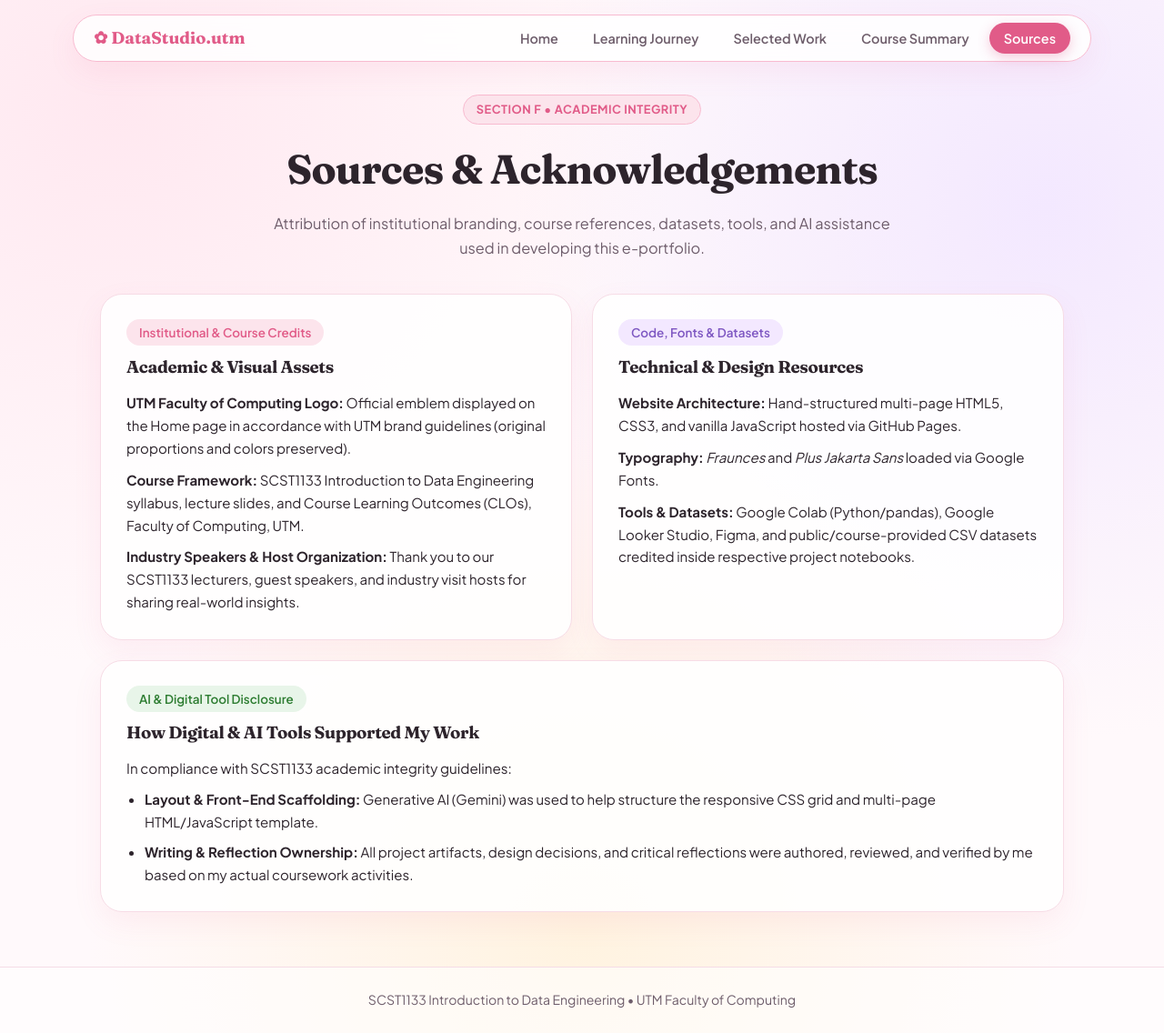
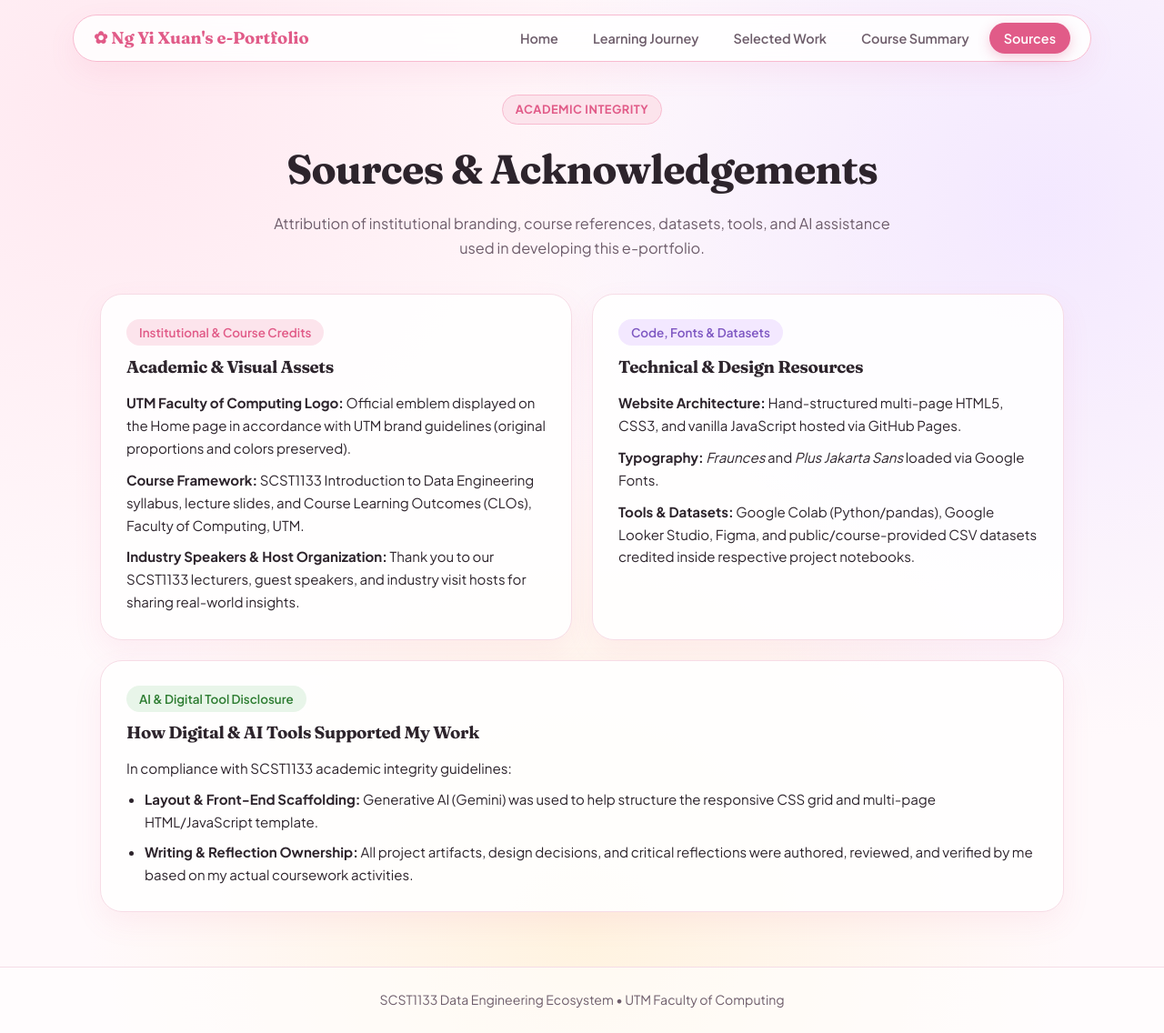
Before and after one commit to yixuanng26/yixuanng26.github.io, a plain HTML site: page sources.html in a window 1280 px wide. Shown: the whole page at 91% size. Drawn offline with Linux system fonts and the light colour scheme.

Commit message:
Update sources.html

```diff
--- a/sources.html
+++ b/sources.html
@@ -3,13 +3,13 @@
 <head>
   <meta charset="UTF-8" />
   <meta name="viewport" content="width=device-width, initial-scale=1.0" />
-  <title>Sources &amp; Acknowledgements | SCST1133 e-Portfolio</title>
+  <title>Sources &amp; Acknowledgements | Ng Yi Xuan's e-Portfolio</title>
   <link rel="stylesheet" href="style.css" />
 </head>
 <body>
 
   <nav class="navbar">
-    <a href="index.html" class="brand">✿ DataStudio.utm</a>
+    <a href="index.html" class="brand">✿ Ng Yi Xuan's e-Portfolio</a>
     <ul class="nav-links">
       <li><a href="index.html">Home</a></li>
       <li><a href="journey.html">Learning Journey</a></li>
@@ -21,7 +21,7 @@
 
   <main class="container">
     <header class="page-header">
-      <span class="badge-pill">Section F • Academic Integrity</span>
+      <span class="badge-pill">Academic Integrity</span>
       <h1>Sources &amp; Acknowledgements</h1>
       <p>Attribution of institutional branding, course references, datasets, tools, and AI assistance used in developing this e-portfolio.</p>
     </header>
@@ -62,7 +62,7 @@
   </main>
 
   <footer>
-    SCST1133 Introduction to Data Engineering • UTM Faculty of Computing
+    SCST1133 Data Engineering Ecosystem • UTM Faculty of Computing
   </footer>
 
 </body>
```
